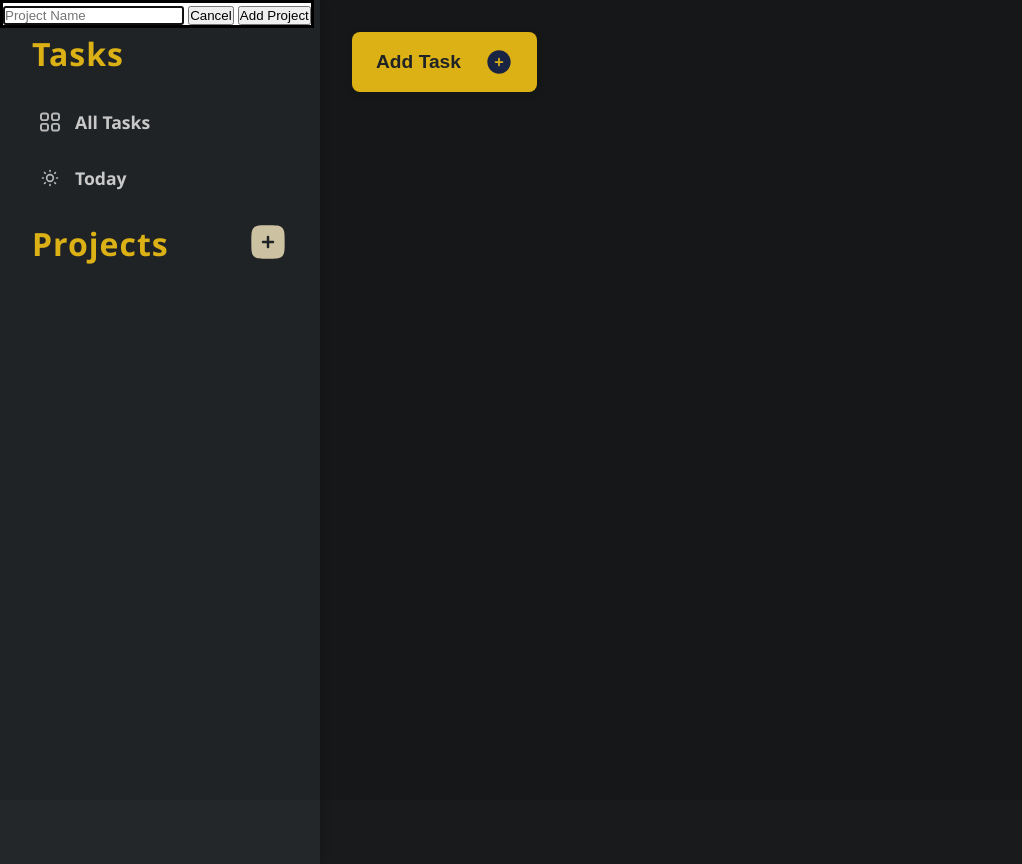
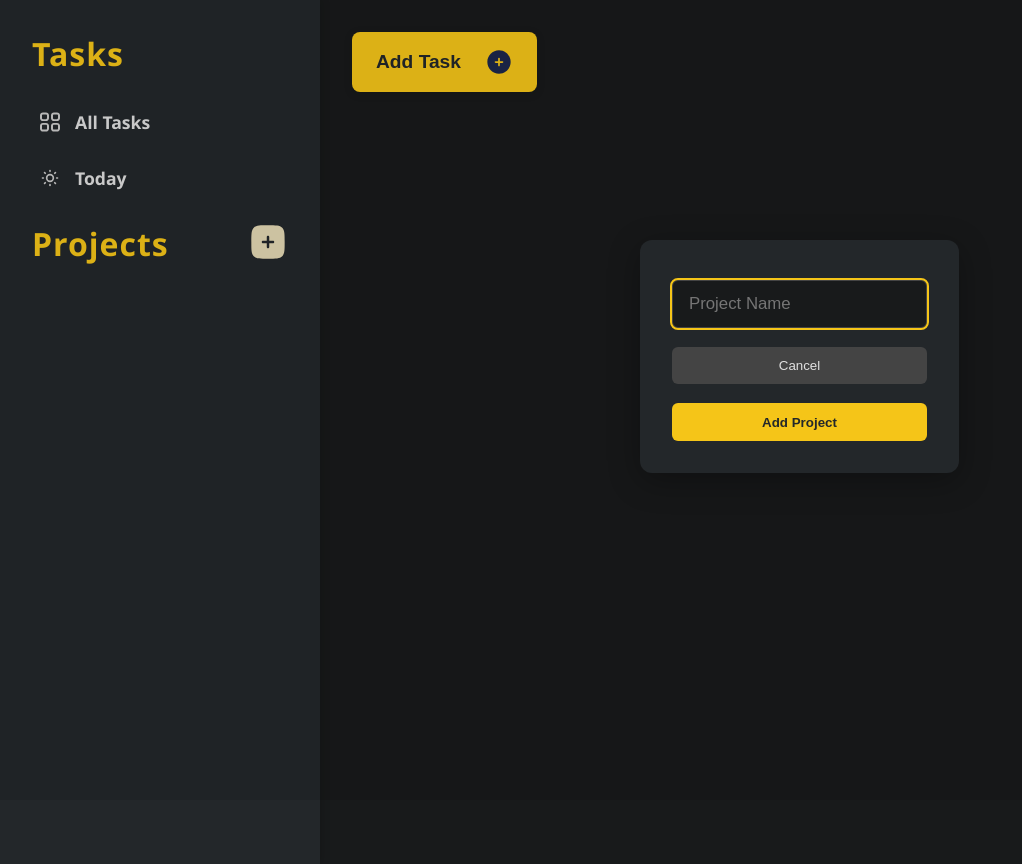
Before and after one commit to mdwasifulkabir/todo-list, a website built with webpack: page src/template.html in a window 1280 px wide. Both pictures are taken after a click on the picture 268 px from the left and 242 px from the top of the page. Shown: the whole page, without its empty margins (0-1022 px from the left). Built offline with nearby package versions, Linux system fonts and the light colour scheme.

Commit message:
Style project dialog

```diff
--- a/src/dom.js
+++ b/src/dom.js
@@ -1,4 +1,4 @@
-import {todos} from "./todo.js";
+import {todos, projects} from "./todo.js";
 
 const todoList = document.querySelector("#todo-list")
 
@@ -35,4 +35,8 @@ function RenderTodos() {
   });
 }
 
+function RenderProjects() {
+  projects.forEach()
+}
+
 export {RenderTodos};
--- a/src/styles.css
+++ b/src/styles.css
@@ -232,3 +232,65 @@ body {
 input[type="date"]::-webkit-calendar-picker-indicator {
   filter: invert(1);
 }
+
+/* Project Dialog Styling */
+.project-dialog {
+  position: absolute;
+  left: 50%;
+  top: 30%;
+  background: var(--color-bg-secondary);
+  padding: 2.5rem 2rem 2rem 2rem;
+  border: none;
+  border-radius: 12px;
+  box-shadow: 0 8px 32px var(--color-shadow-strong);
+}
+
+.project-form {
+  display: flex;
+  flex-direction: column;
+  gap: 1.2rem;
+  width: 100%;
+}
+
+.project-name-input {
+  background: var(--color-bg);
+  color: var(--color-text);
+  border: 1px solid var(--color-border);
+  border-radius: 6px;
+  padding: 0.8rem 1rem;
+  font-size: 1.05rem;
+}
+
+.project-name-input:focus {
+  outline: 2px solid var(--color-primary);
+}
+
+#project-input-submit-button {
+  background: var(--color-primary);
+  color: var(--color-bg-secondary);
+  font-weight: bold;
+  border: none;
+  border-radius: 6px;
+  padding: 0.7rem 1rem;
+  cursor: pointer;
+  transition: background 0.2s, color 0.2s;
+}
+
+#project-input-submit-button:hover {
+  background: var(--color-primary-light);
+  color: var(--color-bg);
+}
+
+#project-input-cancel-button {
+  background: var(--color-form-btn);
+  color: var(--color-text);
+  border: none;
+  border-radius: 6px;
+  padding: 0.7rem 1rem;
+  cursor: pointer;
+  transition: background 0.2s;
+}
+
+#project-input-cancel-button:hover {
+  background: var(--color-form-btn-hover);
+}
```
